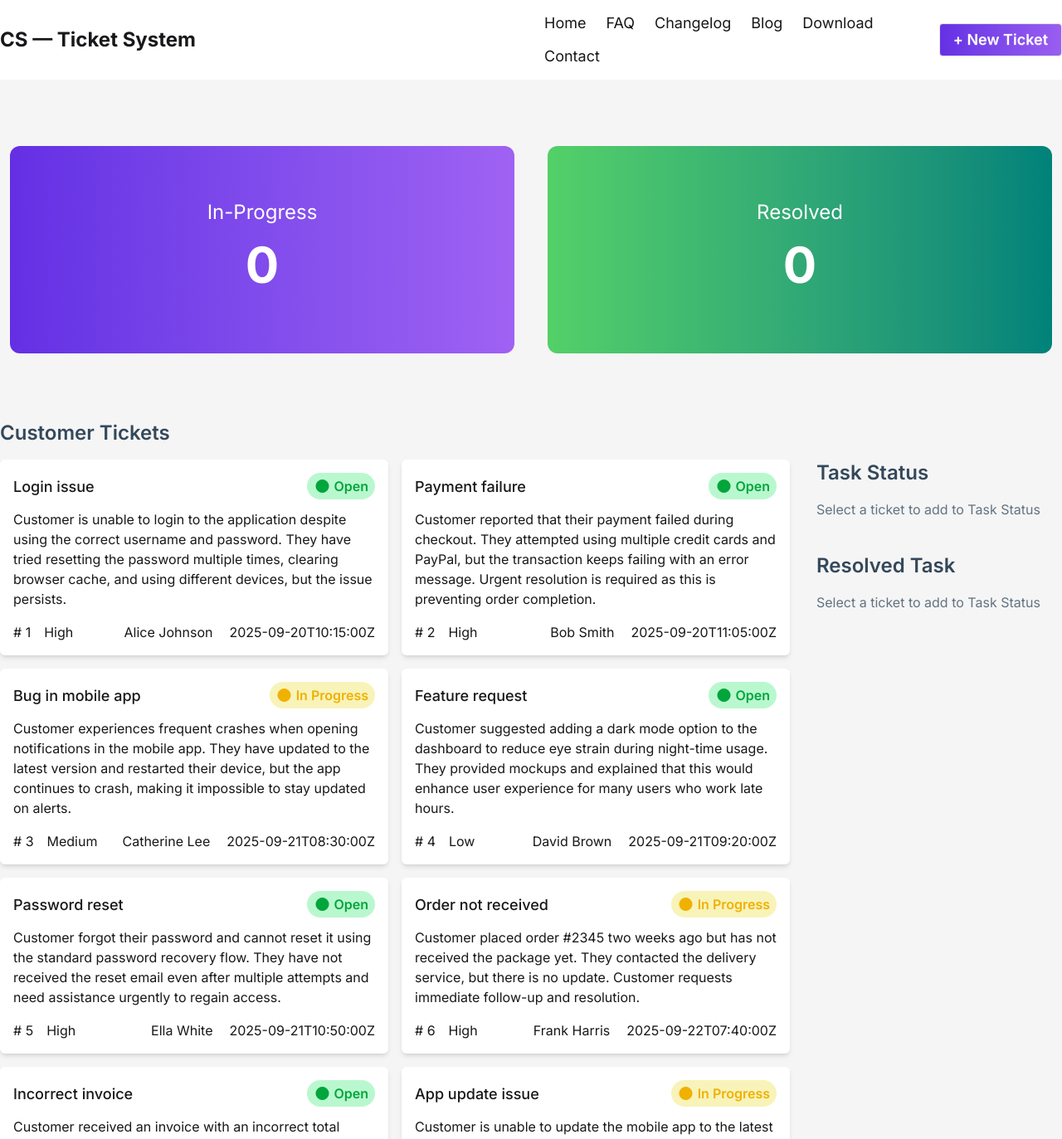
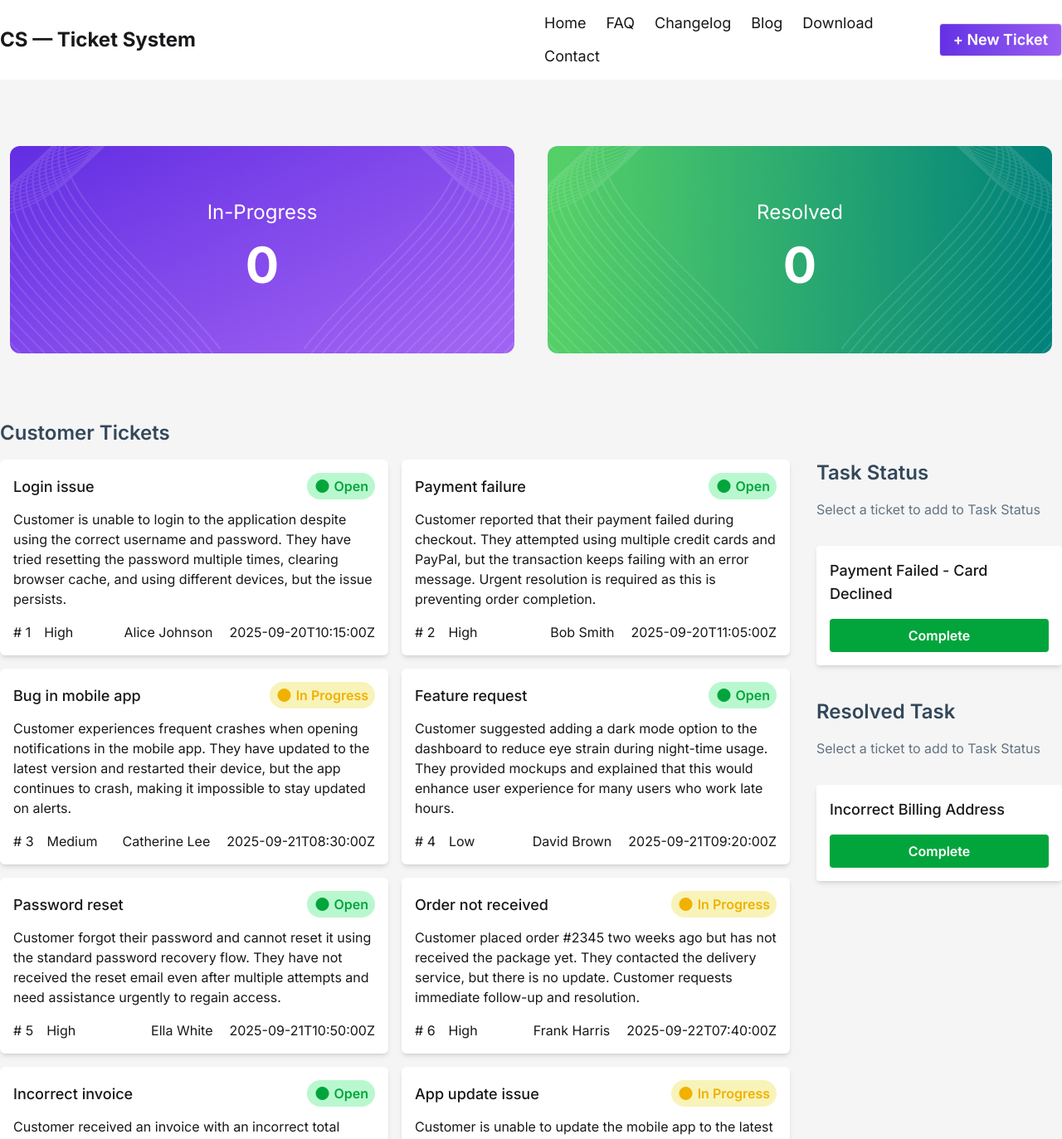
Before and after one commit to shahadat-web-dev/Assingment-7, a React (Vite) app: page / in a window 1280 px wide. Shown: the top 1373 px of the page at 83% size. Built offline with nearby package versions, Linux system fonts and the light colour scheme.

Commit message:
task status and resolved task added

```diff
--- a/src/App.jsx
+++ b/src/App.jsx
@@ -1,5 +1,5 @@
 
-import { Suspense } from 'react'
+import { Suspense, } from 'react'
 import './App.css'
 import Counter_Box from './components/Counter_Box'
 import Customer_ticket from './components/Customer_ticket'
@@ -13,6 +13,8 @@ const fetchLoad = async () => {
 
 function App() {
   const fetchPromise = fetchLoad();
+
+
 
   return (
     <>
--- a/src/components/Counter_Box.jsx
+++ b/src/components/Counter_Box.jsx
@@ -1,24 +1,29 @@
-import React from 'react';
-import bgImg from '../assets/vector1.png'
 
+import bgleft from '../assets/bgleft.png'
+import bgright from '../assets/bgright.png'
 const Counter_Box = () => {
+
   return (
 
     <div className='bg-[#F5F5F5] '>
       <div className='grid md:grid-cols-2 gap-10 py-20 px-3  container mx-auto'>
 
         {/* In-Progress */}
-        <div className={`bg-linear-to-r from-[#642FE4] to-[#9F62F3] rounded-xl h-[250px] flex items-center justify-center text-white flex-col bg-[${bgImg}]`} >
+
+          <div style={{ backgroundImage: `url(${bgleft})` }} className={` rounded-xl h-[250px]  flex justify-center bg-cover bg-center  text-white `} >
+
+            <div className='  flex items-center justify-center flex-col'>
+
+              <h1 className='text-[24px]'>In-Progress</h1>
+              <p className='text-[60px] font-bold'>0</p>
+            </div>
 
 
-            <h1 className='text-[24px]'>In-Progress</h1>
-            <p className='text-[60px] font-bold'>0</p>
+          </div>
 
 
-        </div>
-
         {/* Resolved */}
-        <div className={`bg-linear-to-r from-[#54D068] to-[#00827A] rounded-xl h-[250px]  flex items-center justify-center text-white flex-col bg-[${bgImg}]`}>
+        <div style={{ backgroundImage: `url(${bgright})` }} className={` rounded-xl h-[250px]  flex items-center justify-center bg-cover bg-center text-white flex-col`}>
           <h1 className='text-[24px]'>Resolved</h1>
           <p className='text-[60px] font-bold'>0</p>
         </div>
--- a/src/components/Resolved_task.jsx
+++ b/src/components/Resolved_task.jsx
@@ -2,10 +2,19 @@
 
 const Resolved_task = () => {
   return (
-    <div className="pt-10">
-            <h1 className="text-2xl text-[#34485A] font-semibold">Resolved Task</h1>
-            <p className="text-[#627382] pt-4">Select a ticket to add to Task Status</p>
-          </div>
+    <div>
+      <div className="pt-10">
+        <h1 className="text-2xl text-[#34485A] font-semibold">Resolved Task</h1>
+        <p className="text-[#627382] pt-4">Select a ticket to add to Task Status</p>
+      </div>
+
+      <div className="bg-white p-4 mt-8 shadow-md rounded-sm">
+        <h2 className="text-lg font-medium">Incorrect Billing Address</h2>
+        <div className="flex justify-center pt-4">
+          <button className="bg-[#02A53B] w-full py-2 font-semibold rounded-sm text-white">Complete</button>
+        </div>
+      </div>
+    </div>
   );
 };
 
--- a/src/components/Task_status.jsx
+++ b/src/components/Task_status.jsx
@@ -3,9 +3,23 @@
 const Task_status = () => {
   return (
     <div>
-            <h1 className="text-2xl text-[#34485A] font-semibold">Task Status</h1>
-            <p className="text-[#627382] pt-4">Select a ticket to add to Task Status</p>
-          </div>
+
+      <div>
+        <h1 className="text-2xl text-[#34485A] font-semibold">Task Status</h1>
+        <p className="text-[#627382] pt-4">Select a ticket to add to Task Status</p>
+      </div>
+
+      <div className="bg-white p-4 mt-8 shadow-md rounded-sm">
+        <h2 className="text-lg font-medium">Payment Failed - Card Declined</h2>
+        <div className="flex justify-center pt-4">
+          <button className="bg-[#02A53B] w-full py-2 font-semibold rounded-sm text-white">Complete</button>
+        </div>
+      </div>
+
+    </div>
+
+
+
   );
 };
 
--- a/src/components/Ticket.jsx
+++ b/src/components/Ticket.jsx
@@ -1,15 +1,25 @@
+import { useState } from "react";
+
 
 
 const Ticket = ({initialData}) => {
 
+  const [count, setCount] = useState(initialData);
+  // console.log(count);
+
+
+
   return (
+
+
+
     <div className="grid col-span-3 md:grid-cols-2 grid-cols-1 gap-4 ">
 
           {
-            initialData.map(data => {
+            count.map(data => {
               // console.log(data);
 
-              return (<div className="shadow-md rounded-md cursor-pointer bg-white p-4">
+              return (<div key={data.id} className="shadow-md rounded-md cursor-pointer bg-white p-4">
 
                 <div>
 
```
Also changed, not shown: src/assets/bgleft.png (added), src/assets/bgright.png (added).
